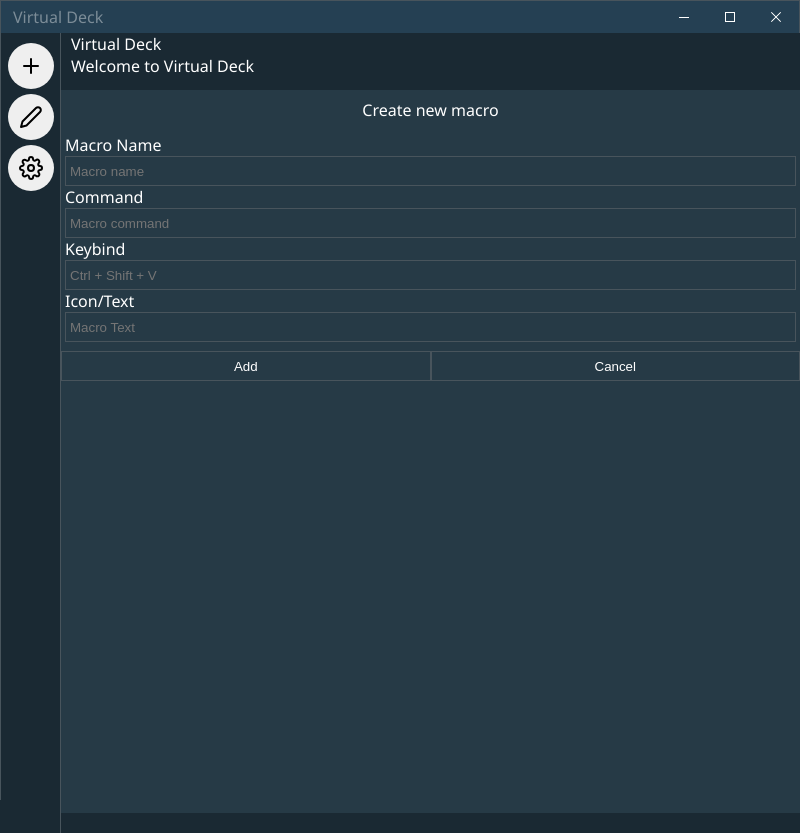
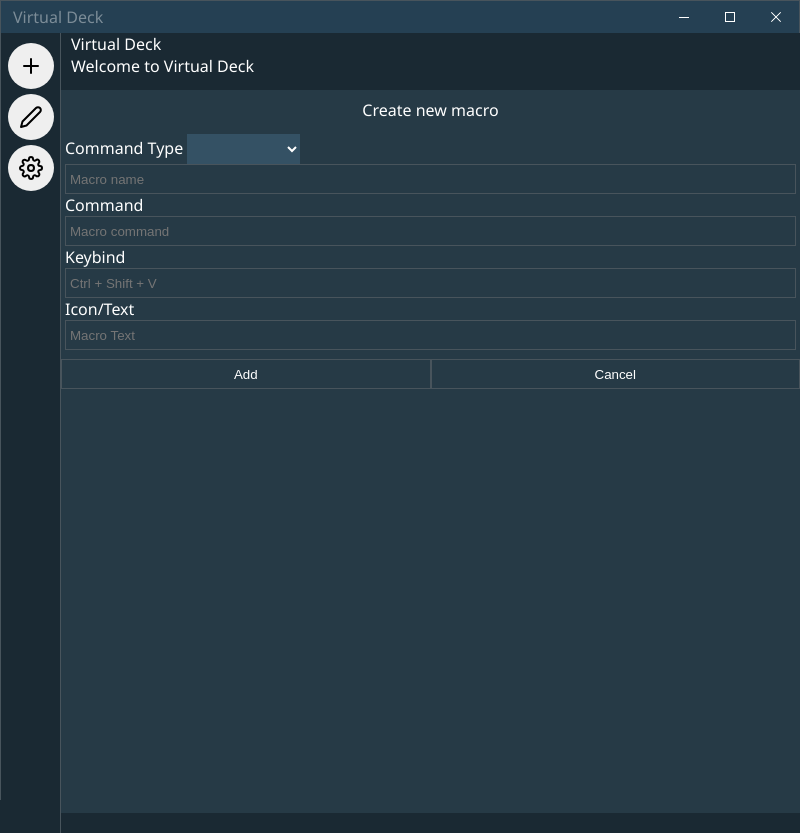
Before and after one commit to rhyslee211/VirtualDeck, an Electron app: page index.html in a window 800 px wide. Both pictures are taken after a click on the button 30 px from the left and 66 px from the top of the page. Drawn offline with nearby package versions, Linux system fonts and the light colour scheme; no server answers.

Commit message:
added select in html

```diff
--- a/index.html
+++ b/index.html
@@ -60,6 +60,17 @@
                 Create new macro
               </div>
               <div class="popup-form-body">
+                <div>Command Type
+                  <select id="macro-command-type" class = "custom-select">
+                  <option value = ""></option>
+                  <option value="startStream">Start Stream</option>
+                  <option value="stopStream">Stop Stream</option>
+                  <option value="startRecording">Start Recording</option>
+                  <option value="stopRecording">Stop Recording</option>
+                  <option value="muteMic">Mute Mic</option>
+                  <option value="unmuteMic">Unmute Mic</option>
+                </div>
+                <br>
                 <ul>
                   <div>Macro Name<br><input type="text" id="macro-name" placeholder="Macro name"></div>
                   <div>Command<br><input type="text" id="macro-command" placeholder="Macro command"></div>
--- a/styles.css
+++ b/styles.css
@@ -230,6 +230,17 @@ body {
     list-style-type: none;
 }
 
+
+.custom-select {
+    position: relative;
+    display: inline-block;
+    width: auto;
+    height: 30px;
+    background-color: #345164;
+    color: #FFF;
+
+}
+
 .popup-form-header {
     display: flex;
     justify-content: center;
```
